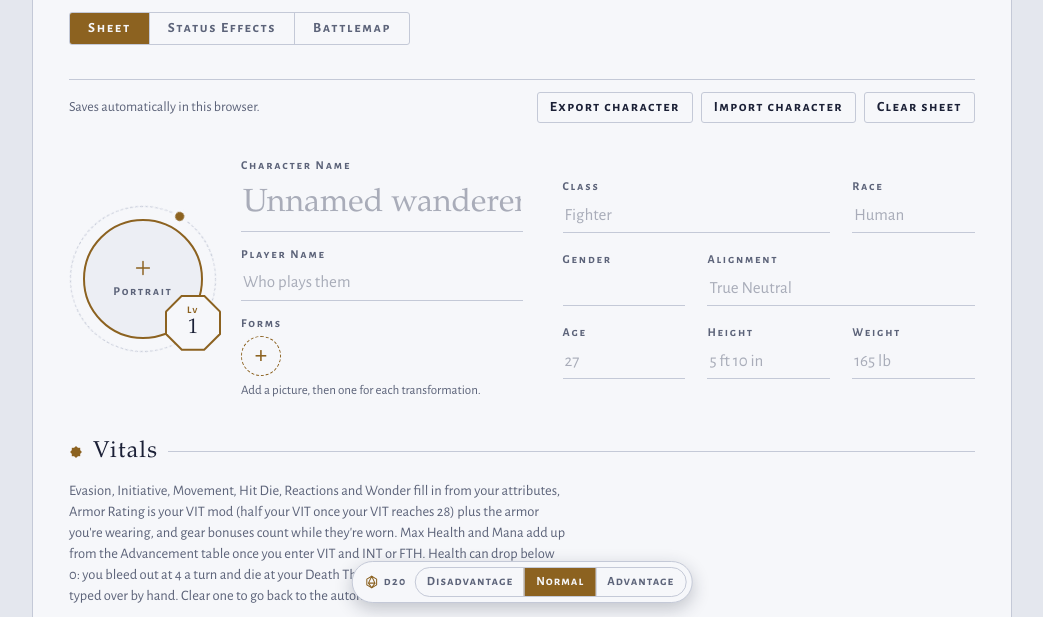
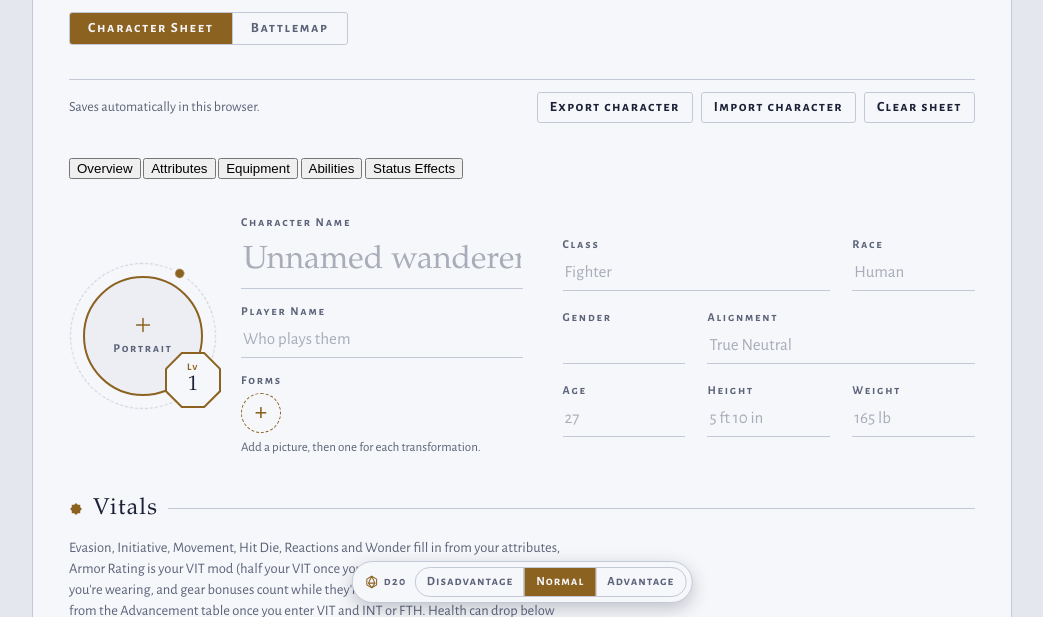
Before and after one commit to immortalwarlock427-debug/Worlds-Beyond, a plain HTML site: page index.html in a window 1280 px wide. Shown: the part 183-800 px from the top of the page, without its empty margins (118-1161 px from the left). Drawn offline with nearby package versions, Linux system fonts and the light colour scheme; a web font is replaced by a local one.

Commit message:
Codex: Separate Battlemap destination from five character-sheet tabs
Keep existing sections and IDs intact, reorganizing Overview, Attributes, Equipment, Abilities and Status Effects with accessible navigation.

```diff
--- a/index.html
+++ b/index.html
@@ -23,9 +23,8 @@
     </svg>
   </header>
 
-  <nav class="views" id="viewNav" aria-label="Sheet or battlemap">
-    <button type="button" data-view="sheet" aria-pressed="true">Sheet</button>
-    <button type="button" data-view="status" aria-pressed="false">Status Effects</button>
+  <nav class="views main-views" id="viewNav" aria-label="Worlds Beyond destinations">
+    <button type="button" data-view="sheet" aria-pressed="true">Character Sheet</button>
     <button type="button" data-view="map" aria-pressed="false">Battlemap</button>
   </nav>
 
@@ -51,7 +50,15 @@
     </div>
   </div>
 
-  <section class="statussec" id="statusSec" aria-labelledby="statusHead">
+  <nav class="sheet-tabs" id="sheetTabs" aria-label="Character sheet sections">
+    <button type="button" data-sheet-tab="overview" aria-pressed="true">Overview</button>
+    <button type="button" data-sheet-tab="attributes" aria-pressed="false">Attributes</button>
+    <button type="button" data-sheet-tab="equipment" aria-pressed="false">Equipment</button>
+    <button type="button" data-sheet-tab="abilities" aria-pressed="false">Abilities</button>
+    <button type="button" data-sheet-tab="statuses" aria-pressed="false">Status Effects</button>
+  </nav>
+
+  <section class="statussec" id="statusSec" data-sheet-section="statuses" aria-labelledby="statusHead" hidden>
     <div class="sec-head">
       <svg class="star" viewBox="0 0 20 20" aria-hidden="true"><rect x="4" y="4" width="12" height="12" fill="currentColor"/><rect x="4" y="4" width="12" height="12" fill="currentColor" transform="rotate(45 10 10)"/></svg>
       <h2 id="statusHead">Status Effects</h2>
@@ -168,7 +175,7 @@
     </div>
   </section>
 
-  <section class="top" aria-label="Character">
+  <section class="top" data-sheet-section="overview" aria-label="Character">
     <div class="identity">
       <div class="avatar">
         <span class="orbit" aria-hidden="true"></span>
@@ -217,7 +224,7 @@
     </div>
   </section>
 
-  <section aria-labelledby="vitalsHead">
+  <section data-sheet-section="overview" aria-labelledby="vitalsHead">
     <div class="sec-head">
       <svg class="star" viewBox="0 0 20 20" aria-hidden="true"><rect x="4" y="4" width="12" height="12" fill="currentColor"/><rect x="4" y="4" width="12" height="12" fill="currentColor" transform="rotate(45 10 10)"/></svg>
       <h2 id="vitalsHead">Vitals</h2>
@@ -414,7 +421,7 @@
     </div>
   </section>
 
-  <section aria-labelledby="defHead">
+  <section data-sheet-section="overview" aria-labelledby="defHead">
     <div class="sec-head">
       <svg class="star" viewBox="0 0 20 20" aria-hidden="true"><rect x="4" y="4" width="12" height="12" fill="currentColor"/><rect x="4" y="4" width="12" height="12" fill="currentColor" transform="rotate(45 10 10)"/></svg>
       <h2 id="defHead">Defenses</h2>
@@ -457,7 +464,7 @@
     <p class="defs-foot">Overwhelming Force (STR 28) means nothing, Armor Rating, Block and Parry included, can bring the damage below half. A successful Dodge still avoids it completely.</p>
   </section>
 
-  <section aria-labelledby="attrHead">
+  <section data-sheet-section="attributes" aria-labelledby="attrHead" hidden>
     <div class="sec-head">
       <svg class="star" viewBox="0 0 20 20" aria-hidden="true"><rect x="4" y="4" width="12" height="12" fill="currentColor"/><rect x="4" y="4" width="12" height="12" fill="currentColor" transform="rotate(45 10 10)"/></svg>
       <h2 id="attrHead">Attributes</h2>
@@ -493,7 +500,7 @@
     </div>
   </section>
 
-  <section aria-labelledby="equipHead">
+  <section data-sheet-section="equipment" aria-labelledby="equipHead" hidden>
     <div class="sec-head">
       <svg class="star" viewBox="0 0 20 20" aria-hidden="true"><rect x="4" y="4" width="12" height="12" fill="currentColor"/><rect x="4" y="4" width="12" height="12" fill="currentColor" transform="rotate(45 10 10)"/></svg>
       <h2 id="equipHead">Equipment</h2>
@@ -674,7 +681,7 @@
     </div>
   </section>
 
-  <section class="ability-section" id="abilitySection" aria-labelledby="abilityHead">
+  <section class="ability-section" id="abilitySection" data-sheet-section="abilities" aria-labelledby="abilityHead" hidden>
     <div class="sec-head"><svg class="star" viewBox="0 0 20 20" aria-hidden="true"><rect x="4" y="4" width="12" height="12" fill="currentColor"/><rect x="4" y="4" width="12" height="12" fill="currentColor" transform="rotate(45 10 10)"/></svg><h2 id="abilityHead">Ability Library</h2></div>
     <p class="note">Create custom techniques, spells, traits, and passives. Use ability automatically spends configured AP and resources, and starts charge and cooldown tracking. Starting your turn advances cooldowns and durations. Configured effects on Movement, Armor, Evasion, stats and custom resource maximums apply automatically; other effects remain descriptive.</p>
     <div class="ability-toolbar">
@@ -688,7 +695,7 @@
     <div id="abilityList" class="ability-list"></div>
   </section>
 
-  <section aria-labelledby="advHead">
+  <section data-sheet-section="attributes" aria-labelledby="advHead" hidden>
     <div class="sec-head">
       <svg class="star" viewBox="0 0 20 20" aria-hidden="true"><rect x="4" y="4" width="12" height="12" fill="currentColor"/><rect x="4" y="4" width="12" height="12" fill="currentColor" transform="rotate(45 10 10)"/></svg>
       <h2 id="advHead">Advancement</h2>
```
